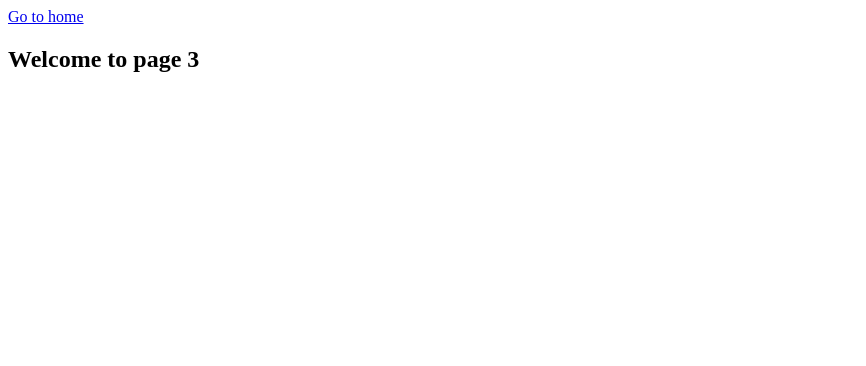
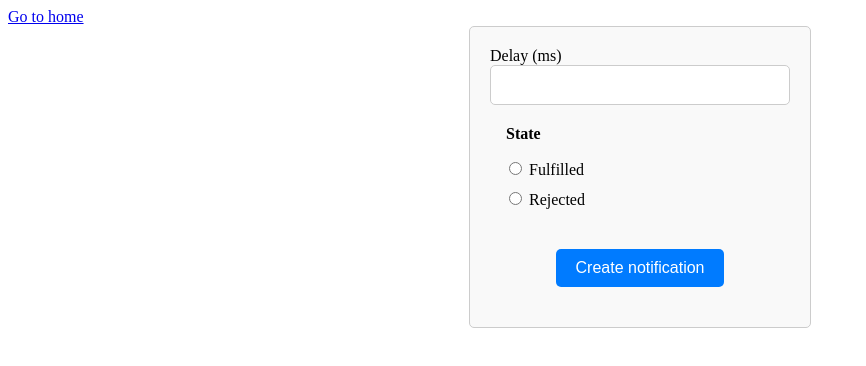
Before and after one commit to TechSorcerer/goit-js-hw-10, a website built with Vite: page src/2-snackbar.html in a window 1280 px wide. Shown: the whole page, without its empty margins (0-866 px from the left). Built offline with nearby package versions, Linux system fonts and the light colour scheme.

Commit message:
snackbar

```diff
--- a/src/2-snackbar.html
+++ b/src/2-snackbar.html
@@ -10,7 +10,26 @@
   <body>
     <section>
       <a href="./index.html">Go to home</a>
-      <h1>Welcome to page 3</h1>
+      <form class="form">
+        <label>
+          Delay (ms)
+          <input type="number" name="delay" required />
+        </label>
+
+        <fieldset>
+          <legend>State</legend>
+          <label>
+            <input type="radio" name="state" value="fulfilled" required />
+            Fulfilled
+          </label>
+          <label>
+            <input type="radio" name="state" value="rejected" required />
+            Rejected
+          </label>
+        </fieldset>
+
+        <button type="submit">Create notification</button>
+      </form>
     </section>
   </body>
 </html>
--- a/src/css/snackbar.css
+++ b/src/css/snackbar.css
@@ -0,0 +1,62 @@
+.form {
+  max-width: 300px;
+  margin: 0 auto;
+  padding: 20px;
+  border: 1px solid #ccc;
+  border-radius: 5px;
+  background-color: #f9f9f9;
+}
+
+label {
+  display: block;
+  margin-bottom: 10px;
+}
+
+input[type='number'] {
+  width: 100%;
+  padding: 10px;
+  font-size: 16px;
+  border: 1px solid #ccc;
+  border-radius: 5px;
+  box-sizing: border-box;
+  margin-bottom: 10px;
+}
+
+fieldset {
+  border: none;
+  margin-bottom: 20px;
+}
+
+legend {
+  font-weight: bold;
+  margin-bottom: 10px;
+}
+
+fieldset label {
+  display: block;
+  margin-bottom: 10px;
+}
+
+button {
+  display: block;
+  padding: 10px 20px;
+  margin: 20px auto;
+  font-size: 16px;
+  background-color: #007bff;
+  color: #fff;
+  border: none;
+  border-radius: 5px;
+  cursor: pointer;
+  transition: background-color 0.3s ease;
+}
+
+button:hover {
+  background-color: #0056b3;
+}
+
+button:active {
+  transform: translateY(1px);
+}
+
+.form {
+}
--- a/src/js/1-timer.js
+++ b/src/js/1-timer.js
@@ -2,7 +2,8 @@ import flatpickr from 'flatpickr';
 import 'flatpickr/dist/flatpickr.min.css';
 import iziToast from 'izitoast';
 import 'izitoast/dist/css/iziToast.min.css';
-~document.addEventListener('DOMContentLoaded', function () {
+
+document.addEventListener('DOMContentLoaded', function () {
   const datetimePicker = document.getElementById('datetime-picker');
   const startBtn = document.querySelector('[data-start]');
   const daysSpan = document.querySelector('[data-days]');
@@ -10,6 +11,7 @@ import 'izitoast/dist/css/iziToast.min.css';
   const minutesSpan = document.querySelector('[data-minutes]');
   const secondsSpan = document.querySelector('[data-seconds]');
 
+  let userSelectedDate;
   let countdownInterval;
 
   flatpickr(datetimePicker, {
```
Also changed, not shown: src/js/2-snackbar.js (+35 -0 lines).
